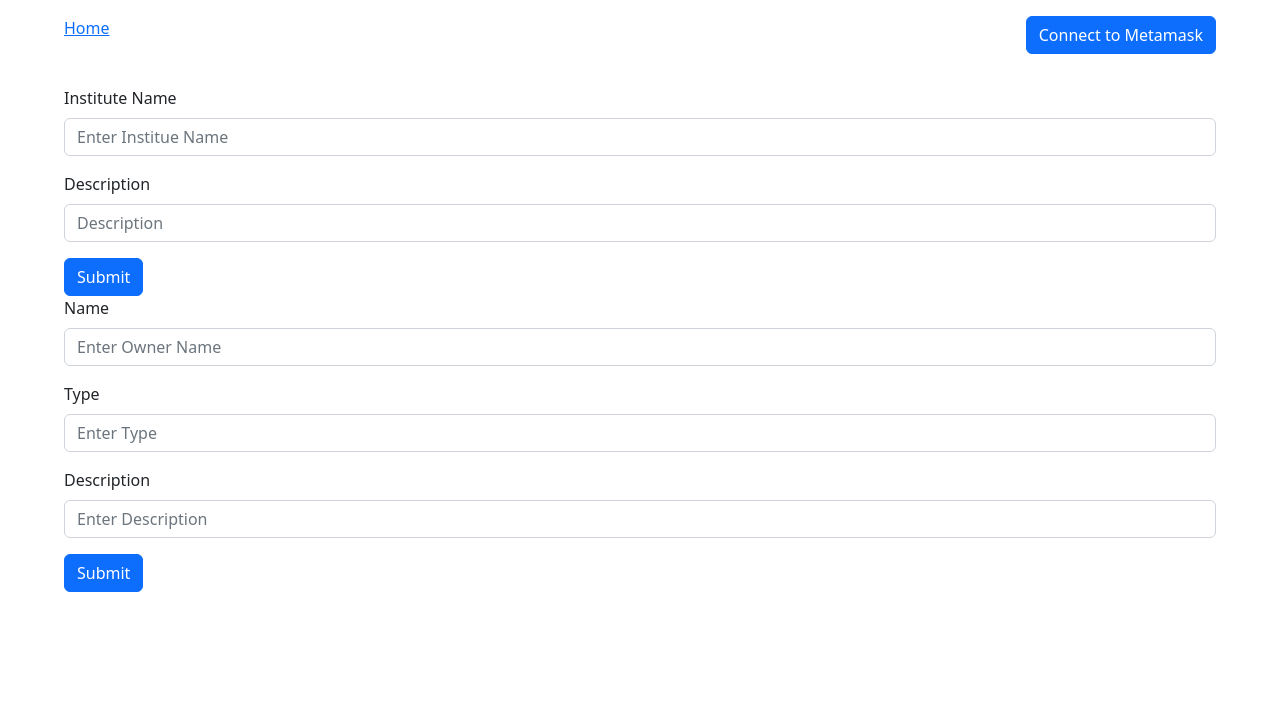
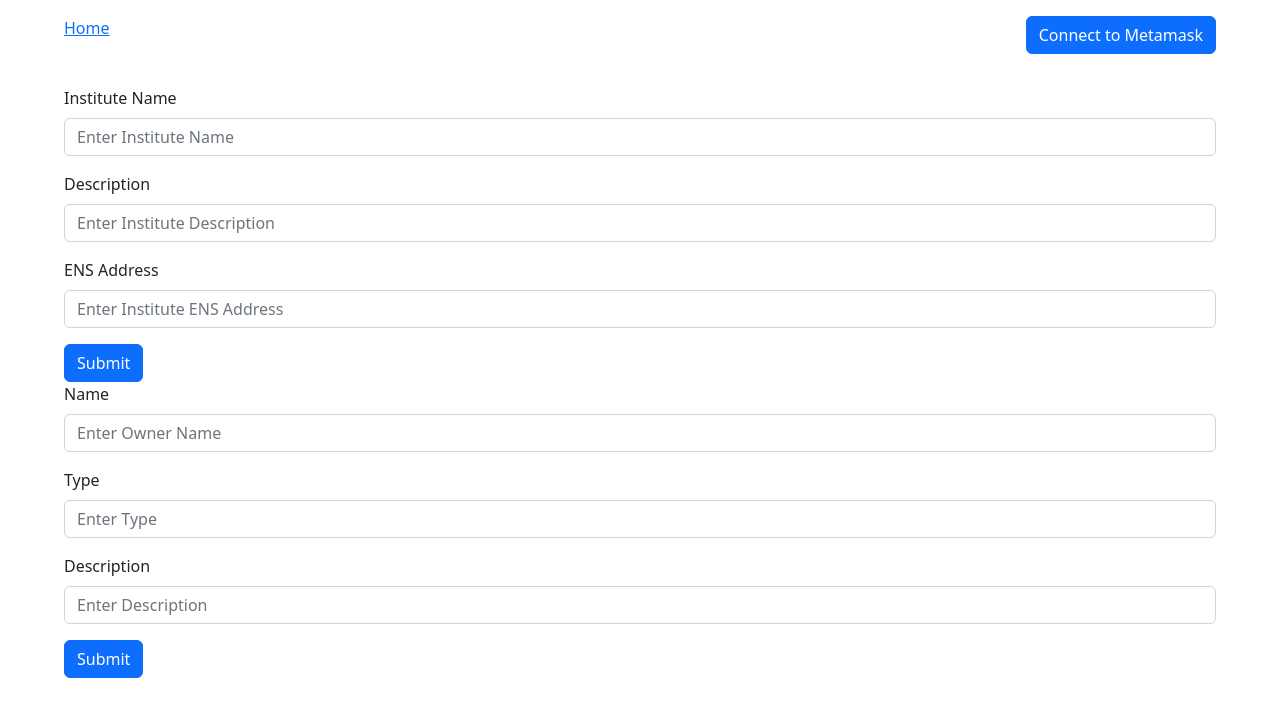
Before and after one commit to nishitchittora/web3-resume, a React (Create React App) app in the folder frontend/: page / in a window 1280 px wide. Shown: the top 716 px of the page. Built offline with nearby package versions, Linux system fonts and the light colour scheme; no server answers.

Commit message:
added etherjs

```diff
--- a/frontend/package.json
+++ b/frontend/package.json
@@ -7,6 +7,7 @@
         "@testing-library/react": "^13.4.0",
         "@testing-library/user-event": "^13.5.0",
         "bootstrap": "^5.2.3",
+        "dotenv": "^16.0.3",
         "react": "^18.2.0",
         "react-bootstrap": "^2.6.0",
         "react-dom": "^18.2.0",
--- a/frontend/src/components/addInstitute.js
+++ b/frontend/src/components/addInstitute.js
@@ -1,17 +1,50 @@
+import React, { useEffect } from "react";
 import Button from "react-bootstrap/Button";
 import Form from "react-bootstrap/Form";
+const ethers = require("ethers");
 
 function AddInstitute() {
+    useEffect(() => {
+        console.log(process.env, "%%%");
+        onSubmit();
+    });
+    const onSubmit = () => {
+        (async () => {
+            const provider = new ethers.providers.JsonRpcProvider(
+                process.env.REACT_APP_INFURA_URL
+            );
+
+            const address = await provider.resolveName("nishitchittora.eth");
+
+            const balance = await provider.getBalance("nishitchittora.eth");
+
+            console.log(
+                `Balance of ${address} is:`,
+                ethers.utils.formatEther(balance)
+            );
+        })();
+    };
+
     return (
         <Form>
-            <Form.Group className="mb-3" controlId="formBasicName">
+            <Form.Group className="mb-3" controlId="Name">
                 <Form.Label>Institute Name</Form.Label>
-                <Form.Control type="text" placeholder="Enter Institue Name" />
+                <Form.Control type="text" placeholder="Enter Institute Name" />
             </Form.Group>
 
-            <Form.Group className="mb-3" controlId="formBasicDescription">
+            <Form.Group className="mb-3" controlId="Description">
                 <Form.Label>Description</Form.Label>
-                <Form.Control type="text" placeholder="Description" />
+                <Form.Control
+                    type="text"
+                    placeholder="Enter Institute Description"
+                />
+            </Form.Group>
+            <Form.Group className="mb-3" controlId="ENSAddress">
+                <Form.Label>ENS Address</Form.Label>
+                <Form.Control
+                    type="text"
+                    placeholder="Enter Institute ENS Address"
+                />
             </Form.Group>
 
             <Button variant="primary" type="submit">
```
Also changed, not shown: frontend/src/index.js (+9 -9 lines). Lines whose indentation alone changed are shown as unchanged.
